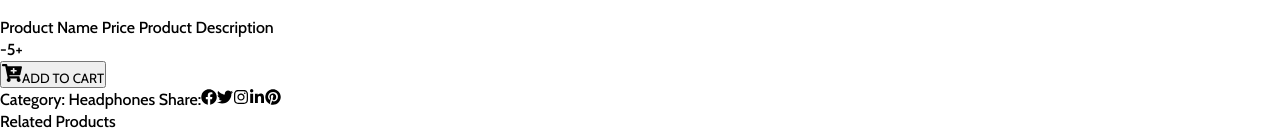
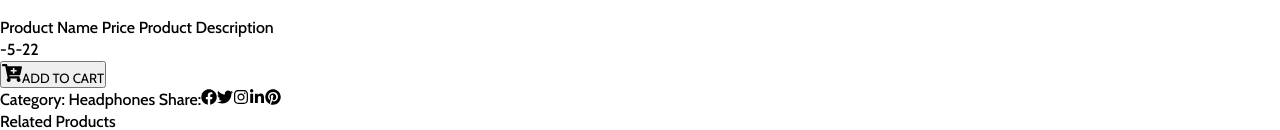
Before and after one commit to Nishantsingh9412/HeadP, a React (Create React App) app: page /product/1 in a window 1280 px wide. Shown: the part 669-799 px from the top of the page. Built offline with nearby package versions, Linux system fonts and the light colour scheme.

Commit message:
28th july commit

```diff
--- a/src/components/SingleProduct/SingleProduct.jsx
+++ b/src/components/SingleProduct/SingleProduct.jsx
@@ -28,7 +28,7 @@ const SingleProduct = () => {
                         <div className="quantity-buttons">
                             <span>-</span>
                             <span>5</span>
-                            <span>+</span>
+                            <span>-22</span>
                         </div>
                         <button className="add-to-cart-button">
                         <FaCartPlus size={20} />
```
